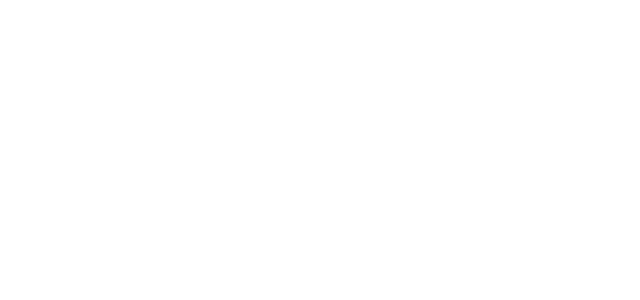
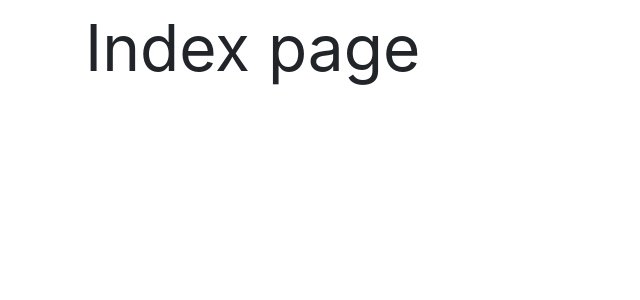
Before and after one commit to somnoynadno/LeadersOfDigital, a React (Create React App) app in the folder frontend/: page /auth in a window 1280 px wide. Shown: the top 300 px of the page, without its empty margins (0-640 px from the left). Built offline with nearby package versions, Linux system fonts and the light colour scheme.

Commit message:
Example index page

```diff
--- a/frontend/package.json
+++ b/frontend/package.json
@@ -6,8 +6,10 @@
     "@testing-library/jest-dom": "^4.2.4",
     "@testing-library/react": "^9.5.0",
     "@testing-library/user-event": "^7.2.1",
+    "bootstrap": "^4.5.2",
     "history": "^5.0.0",
     "react": "^16.13.1",
+    "react-bootstrap": "^1.3.0",
     "react-dom": "^16.13.1",
     "react-router-dom": "^5.2.0",
     "react-scripts": "3.4.3"
--- a/frontend/src/App.js
+++ b/frontend/src/App.js
@@ -1,6 +1,7 @@
 import React from 'react';
 
 import {Route, Switch, withRouter} from "react-router-dom"
+import AuthIndex from "./pages/auth/AuthIndex";
 
 class App extends React.Component {
   render() {
@@ -16,7 +17,7 @@
             <Route history={history} path='/free_applications' component={null} />
             <Route history={history} path='/my_applications' component={null} />
             {/* Authorization */}
-            <Route history={history} path='/auth' component={null} />
+            <Route history={history} path='/auth' component={AuthIndex} />
             <Route history={history} path='/login' component={null} />
             <Route history={history} path='/register' component={null} />
             {/* Common */}
--- a/frontend/src/index.css
+++ b/frontend/src/index.css
@@ -1,6 +1,6 @@
 body {
   margin: 0;
-  font-family: -apple-system, BlinkMacSystemFont, 'Segoe UI', 'Roboto', 'Oxygen',
+  font-family: -apple-system, BlinkMacSystemFont, 'Proxima Nova', 'Segoe UI', 'Roboto', 'Oxygen',
     'Ubuntu', 'Cantarell', 'Fira Sans', 'Droid Sans', 'Helvetica Neue',
     sans-serif;
   -webkit-font-smoothing: antialiased;
@@ -8,6 +8,5 @@
 }
 
 code {
-  font-family: source-code-pro, Menlo, Monaco, Consolas, 'Courier New',
-    monospace;
+  font-family: source-code-pro, Menlo, Monaco, Consolas, 'Courier New', monospace;
 }
--- a/frontend/src/index.js
+++ b/frontend/src/index.js
@@ -1,11 +1,13 @@
 import React from 'react';
 import ReactDOM from 'react-dom';
-import './index.css';
 import App from './App';
 import * as serviceWorker from './serviceWorker';
 
 import {Router} from "react-router-dom"
 import {createBrowserHistory} from 'history';
+
+import 'bootstrap/dist/css/bootstrap.min.css';
+import './index.css';
 
 const history = createBrowserHistory()
 
--- /dev/null
+++ b/frontend/src/pages/auth/AuthIndex.js
@@ -0,0 +1,24 @@
+import React from "react";
+import Container from "react-bootstrap/Container";
+import Row from "react-bootstrap/Row";
+import Col from "react-bootstrap/Col";
+
+import '../../styles/Autorization.css';
+
+class AuthIndex extends React.Component {
+    constructor(props) {
+        super(props);
+
+        this.state = {title: "Index page"}
+    }
+
+    render () {
+        return <Container>
+            <Row>
+                <Col className={"title"}>{this.state.title}</Col>
+            </Row>
+        </Container>
+    }
+}
+
+export default AuthIndex;
--- /dev/null
+++ b/frontend/src/styles/Autorization.css
@@ -0,0 +1,3 @@
+.title {
+    font-size: 48pt;
+}
```
Also changed, not shown: frontend/src/http/AuthAPI.js (added), 2 other files (tests, documents, lock files or other folders).
